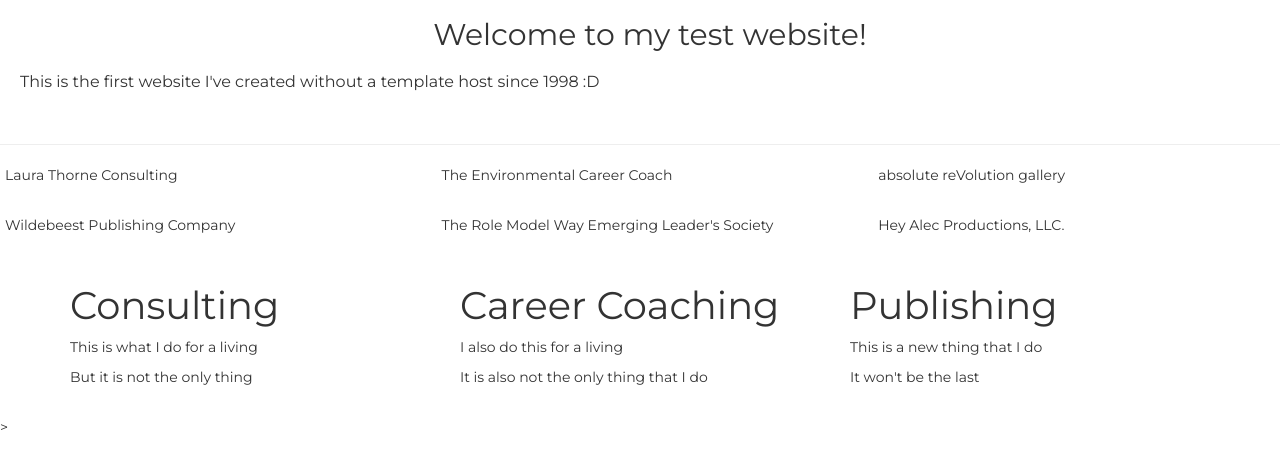
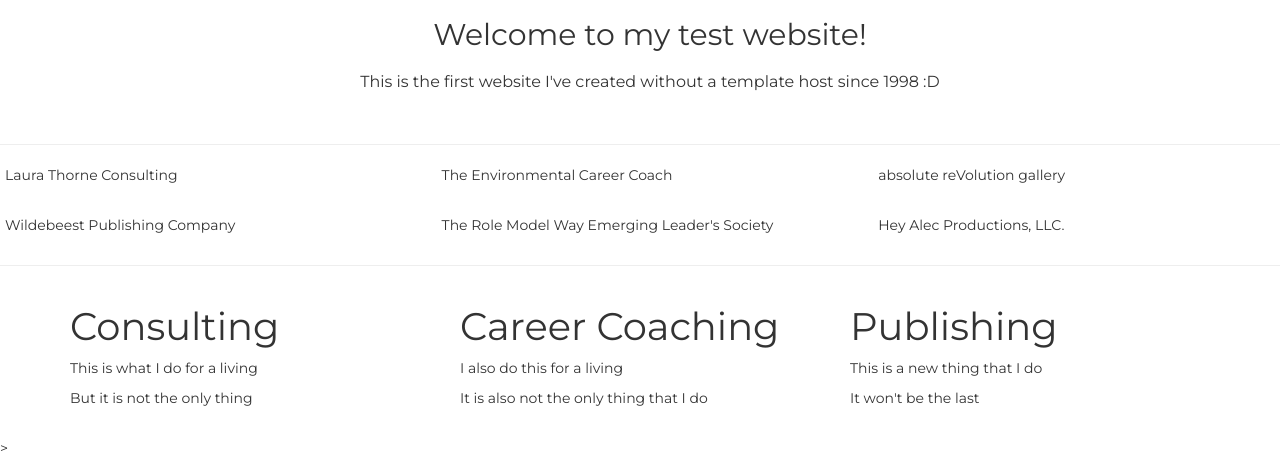
Before and after one commit to wateverlolawnts/wateverlolawnts.github.io, a plain HTML site: page index.html in a window 1280 px wide. Shown: the part 802-1265 px from the top of the page. Drawn offline with nearby package versions, Linux system fonts and the light colour scheme.

Commit message:
Another line

```diff
--- a/index.html
+++ b/index.html
@@ -58,6 +58,7 @@
 
   </div>
 
+  <hr>
 
 <div class="container">
 	<div class="row">
--- a/style.css
+++ b/style.css
@@ -49,7 +49,7 @@ body {
 }
 
 .sub-section p {
-	text-align: left;
+	text-align: center;
 	margin: 20;
 	font-size: medium;
 	padding-top: 10px;
```
